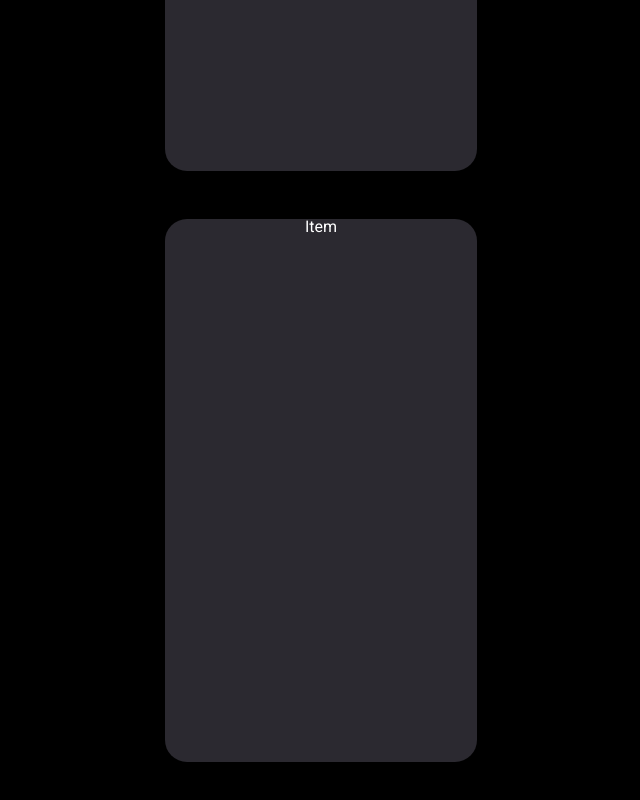
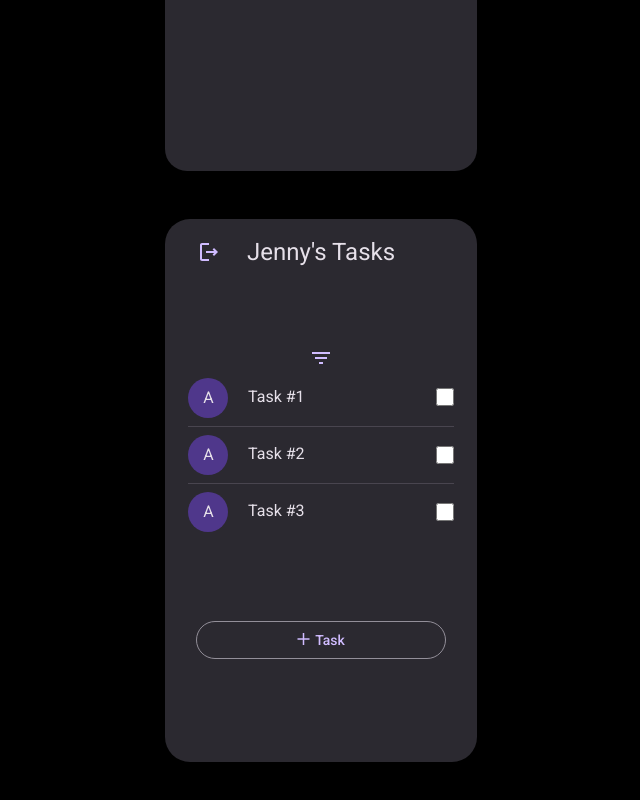
Before and after one commit to AsemBq/task_management, a React (Vite) app: page / in a window 1280 px wide. Shown: the part 2784-3584 px from the top of the page, without its empty margins (319-959 px from the left). Built offline with nearby package versions, Linux system fonts and the light colour scheme.

Commit message:
[feat] completed TaskList2 Feature

```diff
--- a/src/Wrapper/Wrapper.jsx
+++ b/src/Wrapper/Wrapper.jsx
@@ -1,16 +1,17 @@
 import './Wrapper.css';
 import WrapperItem from '../WrapperItem/WrapperItem.jsx';
-import TaskList1 from "../taskList1/TaskList1.jsx";
+import TaskList1 from "../taskList1/TaskList1";
+import TaskList2 from "../taskList2/TaskList2";
 
 export default function Wrapper() {
-  return (
-    <div className="wrapper">
-      <WrapperItem className="wrapper__item login_page" />
-        <TaskList1 className="wrapper__item Box" />
-      <WrapperItem className="wrapper__item no_tasks_yet" />
-      <WrapperItem className="wrapper__item edit_task" />
-      <WrapperItem className="wrapper__item create_task" />
-      <WrapperItem className="wrapper__item tasks_lsit_2" />
-    </div>
-  );
+    return (
+        <div className="wrapper">
+            <WrapperItem className="wrapper__item login_page"/>
+            <TaskList1 className="wrapper__item Box"/>
+            <WrapperItem className="wrapper__item no_tasks_yet"/>
+            <WrapperItem className="wrapper__item edit_task"/>
+            <WrapperItem className="wrapper__item create_task"/>
+            <TaskList2 className='wrapper__item Box'/>
+        </div>
+    );
 }
--- /dev/null
+++ b/src/taskList2/TaskList2.css
@@ -0,0 +1,140 @@
+/*@font-face {*/
+/*    font-family: "Roboto";*/
+/*    src: url(./assets/font/Roboto-Medium.ttf);*/
+/*    font-weight: 500;*/
+/*}*/
+
+* {
+    font-weight: 400;
+    color: #E6E0E9;
+}
+li{
+    display: inline-block;
+}
+
+.TasksList{
+    width: 312px;
+    height: 543px;
+    border-radius: 25px;
+    background-color:#2B2930;
+    display: flex;
+    flex-direction: column;
+    align-items: center;
+    justify-content: space-between;
+}
+.TasksList .box-tittle{
+    margin-top: 24px;
+    display: flex;
+    align-items: center;
+    position: relative;
+}
+
+.TasksList .top-left-icon{
+    position: absolute;
+    left: -50px;
+    cursor: pointer;
+}
+
+.TasksList .top-right-icon{
+    position: absolute;
+    right: -60px;
+}
+
+.TasksList .box-tittle h1{
+    font-size: 24px;
+    text-align: center;
+}
+
+.TasksList.TasksList  .box-body{
+    width: 100%;
+    display: flex;
+    flex-direction: column;
+    align-items: center;
+    margin-bottom: 22px;
+}
+
+.TasksList .filter{
+    width: 87%;
+    display: flex;
+    justify-content: flex-end;
+    margin-bottom: 20px;
+
+}
+.TasksList .filter-icon path {
+    width: 24px;
+    height: 24px;
+    cursor: pointer;
+;
+}
+
+.TasksList .tasks{
+    width: 100%;
+    display: flex;
+    flex-direction: column;
+    align-items: center;
+    margin-bottom: 59px;
+}
+
+.TasksList .tasks li:not(:last-child) {
+    width: 85%;
+    display: flex;
+    justify-content: space-between;
+    align-items: center;
+    padding: 8px 0;
+    border-bottom: 1px solid #49454F;
+}
+
+.TasksList .tasks li:last-child{
+    width: 85%;
+    display: flex;
+    justify-content: space-between;
+    align-items: center;
+    padding: 8px 0;
+}
+
+.TasksList .circle{
+    display: inline-block;
+    vertical-align: middle;
+    width: 40px;
+    height: 40px;
+    line-height: 40px;
+    text-align: center;
+    border-radius: 50%;
+    background-color: #4f378b;
+    margin-right: 16px;
+}
+.TasksList input[type='checkbox']{
+    width: 18px;
+    height: 18px;
+    color: #4f378b;
+    accent-color: #d0bcff;
+    cursor: pointer;
+}
+
+
+.TasksList .box-button{
+    width: 80%;
+    margin-bottom: 50px
+
+}
+
+.TasksList .button{
+    width: 100%;
+    background-color: transparent;
+    border: 1px solid #938F99;
+    border-radius: 25px;
+    padding: 10px 24px;
+    cursor: pointer;
+}
+
+.TasksList .button .text {
+    font-size: 14px;
+    color: #D0BCFF;
+    font-weight: 500;
+}
+
+.TasksList .button .plus-icon {
+    margin-right: 5px;
+    vertical-align: center;
+    display: inline-block;
+}
--- /dev/null
+++ b/src/taskList2/TaskList2.jsx
@@ -0,0 +1,55 @@
+import './TaskList2.css'
+const TaskList2=({className})=>{
+    return (
+        <div className={className}>
+
+            <div className="box-tittle">
+                    <span className='top-left-icon'><svg width="24" height="24" viewBox="0 0 24 24" fill="none"
+                                                     xmlns="http://www.w3.org/2000/svg">
+                        <path
+                            d="M17 8L15.59 9.41L17.17 11H9V13H17.17L15.59 14.58L17 16L21 12L17 8ZM5 5H12V3H5C3.9 3 3 3.9 3 5V19C3 20.1 3.9 21 5 21H12V19H5V5Z"
+                            fill="#D0BCFF"/>
+                    </svg></span>
+                <h1>Jenny&#39;s Tasks</h1>
+            </div>
+            <div className='box-body'>
+                <div className={'filter'}>
+                    <span className={'filter-icon'}><svg width="24" height="24" viewBox="0 0 24 24" fill="none"
+                               xmlns="http://www.w3.org/2000/svg">
+                        <path d="M10 18H14V16H10V18ZM3 6V8H21V6H3ZM6 13H18V11H6V13Z" fill="#D0BCFF"/>
+                    </svg></span>
+                </div>
+                <ul className='tasks'>
+                    <li className='task'>
+                        <div className='left'><span className='circle'>A</span> <span> Task #1</span>
+                        </div>
+                        <label className="custom-checkbox">
+                            <input type="checkbox"/>
+                            <span className="checkmark"></span>
+                        </label></li>
+                    <li className='task'>
+                        <div className='left'><span className='circle'>A</span> <span> Task #2</span>
+                        </div>
+                        <input type="checkbox"/></li>
+                    <li className='task'>
+                        <div className='left'><span className='circle'>A</span> <span> Task #3</span>
+                        </div>
+                        <input type="checkbox"/></li>
+
+                </ul>
+            </div>
+            <div className={'box-button'}>
+                <button className={'button'}>
+                        <span className='plus-icon'><svg width="13" height="12" viewBox="0 0 13 12" fill="none"
+                                                         xmlns="http://www.w3.org/2000/svg">
+<path d="M12.5 6.75H7.25V12H5.75V6.75H0.5V5.25H5.75V0H7.25V5.25H12.5V6.75Z" fill="#D0BCFF"/>
+</svg></span>
+                    <span className={'text'}>Task</span>
+                </button>
+            </div>
+
+        </div>
+    )
+}
+
+export default TaskList2;
```
